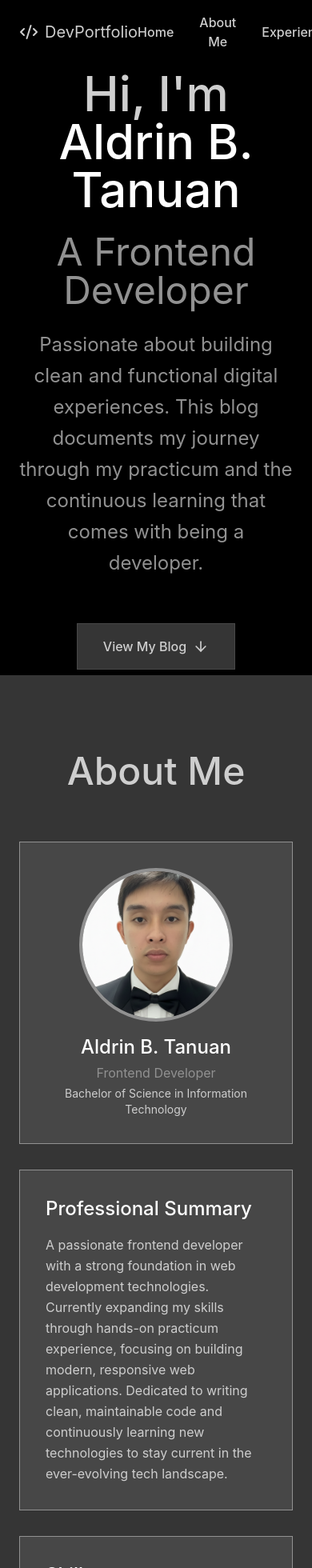
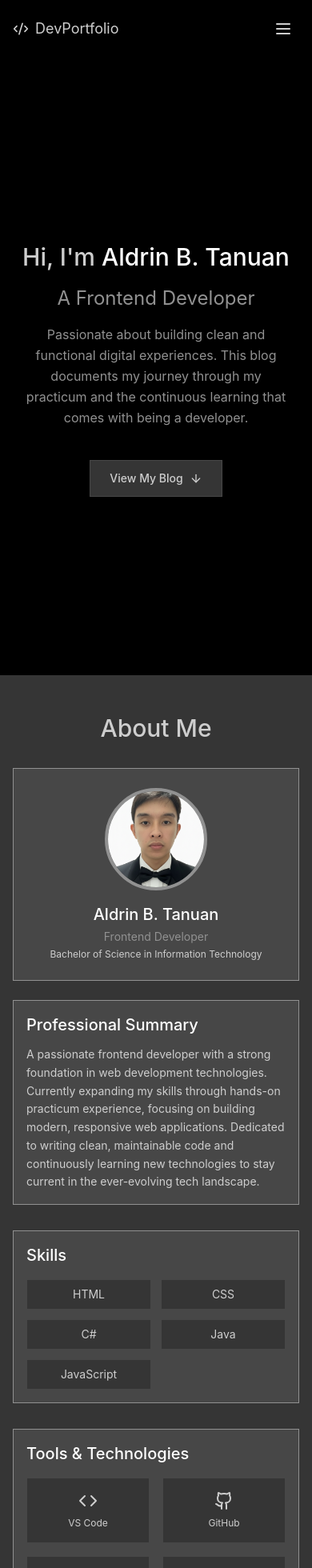
Before and after one commit to brdgt0128/TanuanMyOJTBlog, a React (Vite) app: page / in a window 390 px wide. Shown: the top 1960 px of the page at 80% size. Built offline with nearby package versions, Linux system fonts and the light colour scheme.

Commit message:
Remove Dean's List achievement and improve mobile responsiveness

```diff
--- a/src/app/components/Experience.tsx
+++ b/src/app/components/Experience.tsx
@@ -35,35 +35,35 @@ export function Experience() {
   ];
 
   return (
-    <section id="experience" className="min-h-screen bg-[#000000] py-24">
-      <div className="max-w-7xl mx-auto px-6">
-        <h2 className="text-5xl text-[#CECECE] mb-16 text-center">
+    <section id="experience" className="min-h-screen bg-[#000000] py-12 sm:py-16 md:py-24">
+      <div className="max-w-7xl mx-auto px-4 sm:px-6">
+        <h2 className="text-3xl sm:text-4xl md:text-5xl text-[#CECECE] mb-8 sm:mb-12 md:mb-16 text-center">
           Experience
         </h2>
 
-        <div className="space-y-8">
+        <div className="space-y-6 sm:space-y-8">
           {experiences.map((exp, index) => (
             <div
               key={index}
-              className="bg-[#353535] p-8 border border-[#474747]
+              className="bg-[#353535] p-4 sm:p-6 md:p-8 border border-[#474747]
                        hover:border-[#919191] transition-all duration-300"
             >
-              <div className="flex flex-col md:flex-row md:items-start md:justify-between gap-4 mb-4">
-                <div className="flex items-start gap-4">
-                  <div className="bg-[#474747] p-3 border border-[#919191] flex-shrink-0">
-                    <Briefcase className="w-6 h-6 text-[#CECECE]" />
+              <div className="flex flex-col sm:flex-row sm:items-start sm:justify-between gap-3 sm:gap-4 mb-3 sm:mb-4">
+                <div className="flex items-start gap-3 sm:gap-4">
+                  <div className="bg-[#474747] p-2 sm:p-3 border border-[#919191] flex-shrink-0">
+                    <Briefcase className="w-5 h-5 sm:w-6 sm:h-6 text-[#CECECE]" />
                   </div>
-                  <div>
-                    <h3 className="text-2xl text-white mb-2">{exp.title}</h3>
-                    <p className="text-[#919191]">{exp.company}</p>
+                  <div className="flex-1">
+                    <h3 className="text-lg sm:text-xl md:text-2xl text-white mb-1 sm:mb-2">{exp.title}</h3>
+                    <p className="text-sm sm:text-base text-[#919191] break-words">{exp.company}</p>
                   </div>
                 </div>
-                <div className="flex items-center gap-2 text-[#919191] flex-shrink-0 md:ml-4">
+                <div className="flex items-center gap-2 text-sm sm:text-base text-[#919191] flex-shrink-0 sm:ml-4">
                   <Calendar className="w-4 h-4" />
                   <span>{exp.period}</span>
                 </div>
               </div>
-              <p className="text-[#CECECE] leading-relaxed ml-0 md:ml-16">
+              <p className="text-sm sm:text-base text-[#CECECE] leading-relaxed ml-0 sm:ml-12 md:ml-16">
                 {exp.description}
               </p>
             </div>
--- a/src/app/components/Hero.tsx
+++ b/src/app/components/Hero.tsx
@@ -9,30 +9,30 @@ export function Hero() {
   };
 
   return (
-    <section id="home" className="min-h-screen flex items-center justify-center bg-[#000000] pt-20">
-      <div className="max-w-7xl mx-auto px-6 text-center">
-        <div className="space-y-6">
-          <h1 className="text-6xl text-[#CECECE]">
+    <section id="home" className="min-h-screen flex items-center justify-center bg-[#000000] pt-20 sm:pt-24">
+      <div className="max-w-7xl mx-auto px-4 sm:px-6 text-center">
+        <div className="space-y-4 sm:space-y-6">
+          <h1 className="text-3xl sm:text-4xl md:text-5xl lg:text-6xl text-[#CECECE] leading-tight">
             Hi, I'm <span className="text-white">Aldrin B. Tanuan</span>
           </h1>
-          <p className="text-5xl text-[#919191]">
+          <p className="text-2xl sm:text-3xl md:text-4xl lg:text-5xl text-[#919191]">
             A Frontend Developer
           </p>
-          <p className="text-2xl text-[#919191] max-w-3xl mx-auto leading-relaxed">
+          <p className="text-base sm:text-lg md:text-xl lg:text-2xl text-[#919191] max-w-3xl mx-auto leading-relaxed px-4">
             Passionate about building clean and functional digital experiences.
             This blog documents my journey through my practicum and the continuous
             learning that comes with being a developer.
           </p>
 
-          <div className="flex items-center justify-center gap-6 pt-8">
+          <div className="flex items-center justify-center gap-4 sm:gap-6 pt-6 sm:pt-8">
             <button
               onClick={scrollToBlog}
-              className="px-8 py-4 bg-[#353535] text-[#CECECE] border border-[#474747]
+              className="px-6 sm:px-8 py-3 sm:py-4 bg-[#353535] text-sm sm:text-base text-[#CECECE] border border-[#474747]
                        hover:bg-[#474747] hover:border-[#919191] hover:scale-105
                        transition-all duration-300 flex items-center gap-2"
             >
               View My Blog
-              <ArrowDown className="w-5 h-5" />
+              <ArrowDown className="w-4 h-4 sm:w-5 sm:h-5" />
             </button>
           </div>
         </div>
--- a/src/app/components/Navigation.tsx
+++ b/src/app/components/Navigation.tsx
@@ -1,8 +1,9 @@
 import { useState, useEffect } from 'react';
-import { Code2 } from 'lucide-react';
+import { Code2, Menu, X } from 'lucide-react';
 
 export function Navigation() {
   const [isScrolled, setIsScrolled] = useState(false);
+  const [isMobileMenuOpen, setIsMobileMenuOpen] = useState(false);
 
   useEffect(() => {
     const handleScroll = () => {
@@ -16,8 +17,17 @@ export function Navigation() {
     const element = document.getElementById(id);
     if (element) {
       element.scrollIntoView({ behavior: 'smooth' });
+      setIsMobileMenuOpen(false); // Close mobile menu after clicking
     }
   };
+
+  const navItems = [
+    { name: 'Home', id: 'home' },
+    { name: 'About Me', id: 'about' },
+    { name: 'Experience', id: 'experience' },
+    { name: 'Blog Entries', id: 'blog' },
+    { name: 'Contact', id: 'contact' },
+  ];
 
   return (
     <nav
@@ -25,25 +35,20 @@ export function Navigation() {
         isScrolled ? 'bg-[#000000] shadow-lg' : 'bg-transparent'
       }`}
     >
-      <div className="max-w-7xl mx-auto px-6 py-4">
+      <div className="max-w-7xl mx-auto px-4 sm:px-6 py-4">
         <div className="flex items-center justify-between">
           <div className="flex items-center gap-2 text-[#CECECE] cursor-pointer hover:text-white transition-colors duration-300">
-            <Code2 className="w-6 h-6" />
-            <span className="text-xl">DevPortfolio</span>
+            <Code2 className="w-5 h-5 sm:w-6 sm:h-6" />
+            <span className="text-lg sm:text-xl">DevPortfolio</span>
           </div>
 
-          <ul className="flex items-center gap-8">
-            {[
-              { name: 'Home', id: 'home' },
-              { name: 'About Me', id: 'about' },
-              { name: 'Experience', id: 'experience' },
-              { name: 'Blog Entries', id: 'blog' },
-              { name: 'Contact', id: 'contact' },
-            ].map((item) => (
+          {/* Desktop Navigation */}
+          <ul className="hidden md:flex items-center gap-6 lg:gap-8">
+            {navItems.map((item) => (
               <li key={item.id}>
                 <button
                   onClick={() => scrollToSection(item.id)}
-                  className="text-[#CECECE] hover:text-white transition-all duration-300 relative group"
+                  className="text-sm lg:text-base text-[#CECECE] hover:text-white transition-all duration-300 relative group"
                 >
                   {item.name}
                   <span className="absolute bottom-0 left-0 w-0 h-0.5 bg-white group-hover:w-full transition-all duration-300"></span>
@@ -51,7 +56,38 @@ export function Navigation() {
               </li>
             ))}
           </ul>
+
+          {/* Mobile Menu Button */}
+          <button
+            onClick={() => setIsMobileMenuOpen(!isMobileMenuOpen)}
+            className="md:hidden text-[#CECECE] hover:text-white transition-colors duration-300 p-2"
+            aria-label="Toggle menu"
+          >
+            {isMobileMenuOpen ? (
+              <X className="w-6 h-6" />
+            ) : (
+              <Menu className="w-6 h-6" />
+            )}
+          </button>
         </div>
+
+        {/* Mobile Menu */}
+        {isMobileMenuOpen && (
+          <div className="md:hidden mt-4 pb-4 border-t border-[#474747]">
+            <ul className="flex flex-col gap-4 pt-4">
+              {navItems.map((item) => (
+                <li key={item.id}>
+                  <button
+                    onClick={() => scrollToSection(item.id)}
+                    className="w-full text-left text-[#CECECE] hover:text-white transition-all duration-300 py-2"
+                  >
+                    {item.name}
+                  </button>
+                </li>
+              ))}
+            </ul>
+          </div>
+        )}
       </div>
     </nav>
   );
--- a/src/app/components/PersonalProfile.tsx
+++ b/src/app/components/PersonalProfile.tsx
@@ -22,17 +22,17 @@ export function PersonalProfile() {
   ];
 
   return (
-    <section id="about" className="min-h-screen bg-[#353535] py-24">
-      <div className="max-w-7xl mx-auto px-6">
-        <h2 className="text-5xl text-[#CECECE] mb-16 text-center">
+    <section id="about" className="min-h-screen bg-[#353535] py-12 sm:py-16 md:py-24">
+      <div className="max-w-7xl mx-auto px-4 sm:px-6">
+        <h2 className="text-3xl sm:text-4xl md:text-5xl text-[#CECECE] mb-8 sm:mb-12 md:mb-16 text-center">
           About Me
         </h2>
 
-        <div className="grid grid-cols-1 lg:grid-cols-3 gap-8">
+        <div className="grid grid-cols-1 lg:grid-cols-3 gap-6 sm:gap-8">
           {/* Profile Card */}
-          <div className="lg:col-span-1 bg-[#474747] p-8 border border-[#919191] hover:border-[#CECECE] transition-all duration-300">
+          <div className="lg:col-span-1 bg-[#474747] p-6 sm:p-8 border border-[#919191] hover:border-[#CECECE] transition-all duration-300">
             <div className="space-y-4">
-              <div className="w-48 h-48 mx-auto rounded-full overflow-hidden border-4 border-[#919191]">
+              <div className="w-32 h-32 sm:w-40 sm:h-40 md:w-48 md:h-48 mx-auto rounded-full overflow-hidden border-4 border-[#919191]">
                 <img
                   src={profileImg}
                   alt="Profile"
@@ -41,9 +41,9 @@ export function PersonalProfile() {
               </div>
 
               <div className="text-center space-y-1">
-                <h3 className="text-2xl text-white">Aldrin B. Tanuan</h3>
-                <p className="text-[#919191]">Frontend Developer</p>
-                <p className="text-[#CECECE] text-sm">Bachelor of Science in Information Technology</p>
+                <h3 className="text-xl sm:text-2xl text-white">Aldrin B. Tanuan</h3>
+                <p className="text-sm sm:text-base text-[#919191]">Frontend Developer</p>
+                <p className="text-[#CECECE] text-xs sm:text-sm">Bachelor of Science in Information Technology</p>
               </div>
             </div>
           </div>
@@ -51,9 +51,9 @@ export function PersonalProfile() {
           {/* Skills & Tools */}
           <div className="lg:col-span-2 space-y-8">
             {/* Professional Summary */}
-            <div className="bg-[#474747] p-8 border border-[#919191] hover:border-[#CECECE] transition-all duration-300">
-              <h3 className="text-2xl text-white mb-4">Professional Summary</h3>
-              <p className="text-[#CECECE] leading-relaxed">
+            <div className="bg-[#474747] p-4 sm:p-6 md:p-8 border border-[#919191] hover:border-[#CECECE] transition-all duration-300">
+              <h3 className="text-xl sm:text-2xl text-white mb-3 sm:mb-4">Professional Summary</h3>
+              <p className="text-sm sm:text-base text-[#CECECE] leading-relaxed">
                 A passionate frontend developer with a strong foundation in web development
                 technologies. Currently expanding my skills through hands-on practicum experience,
                 focusing on building modern, responsive web applications. Dedicated to writing
@@ -63,13 +63,13 @@ export function PersonalProfile() {
             </div>
 
             {/* Skills */}
-            <div className="bg-[#474747] p-8 border border-[#919191] hover:border-[#CECECE] transition-all duration-300">
-              <h3 className="text-2xl text-white mb-6">Skills</h3>
-              <div className="grid grid-cols-2 md:grid-cols-3 gap-4">
+            <div className="bg-[#474747] p-4 sm:p-6 md:p-8 border border-[#919191] hover:border-[#CECECE] transition-all duration-300">
+              <h3 className="text-xl sm:text-2xl text-white mb-4 sm:mb-6">Skills</h3>
+              <div className="grid grid-cols-2 sm:grid-cols-3 gap-3 sm:gap-4">
                 {skills.map((skill, index) => (
                   <div
                     key={index}
-                    className="bg-[#353535] px-4 py-3 text-[#CECECE] text-center border border-[#474747]
+                    className="bg-[#353535] px-3 sm:px-4 py-2 sm:py-3 text-sm sm:text-base text-[#CECECE] text-center border border-[#474747]
                              hover:border-[#919191] hover:bg-[#474747] transition-all duration-300"
                   >
                     {skill}
@@ -79,20 +79,20 @@ export function PersonalProfile() {
             </div>
 
             {/* Tools & Technologies */}
-            <div className="bg-[#474747] p-8 border border-[#919191] hover:border-[#CECECE] transition-all duration-300">
-              <h3 className="text-2xl text-white mb-6">Tools & Technologies</h3>
-              <div className="grid grid-cols-2 md:grid-cols-4 gap-6">
+            <div className="bg-[#474747] p-4 sm:p-6 md:p-8 border border-[#919191] hover:border-[#CECECE] transition-all duration-300">
+              <h3 className="text-xl sm:text-2xl text-white mb-4 sm:mb-6">Tools & Technologies</h3>
+              <div className="grid grid-cols-2 sm:grid-cols-3 md:grid-cols-4 gap-4 sm:gap-6">
                 {tools.map((tool, index) => {
                   const Icon = tool.icon;
                   return (
                     <div
                       key={index}
-                      className="bg-[#353535] p-6 flex flex-col items-center gap-3 border border-[#474747]
+                      className="bg-[#353535] p-4 sm:p-6 flex flex-col items-center gap-2 sm:gap-3 border border-[#474747]
                                hover:border-[#919191] hover:bg-[#474747] hover:scale-105
                                transition-all duration-300 cursor-pointer"
                     >
-                      <Icon className="w-8 h-8 text-[#CECECE]" />
-                      <span className="text-[#CECECE] text-sm text-center">{tool.name}</span>
+                      <Icon className="w-6 h-6 sm:w-8 sm:h-8 text-[#CECECE]" />
+                      <span className="text-[#CECECE] text-xs sm:text-sm text-center">{tool.name}</span>
                     </div>
                   );
                 })}
```
Also changed, not shown: src/app/components/Achievements.tsx (+14 -21 lines), src/app/components/BlogEntries.tsx (+9 -9 lines), src/app/components/Footer.tsx (+20 -20 lines).
